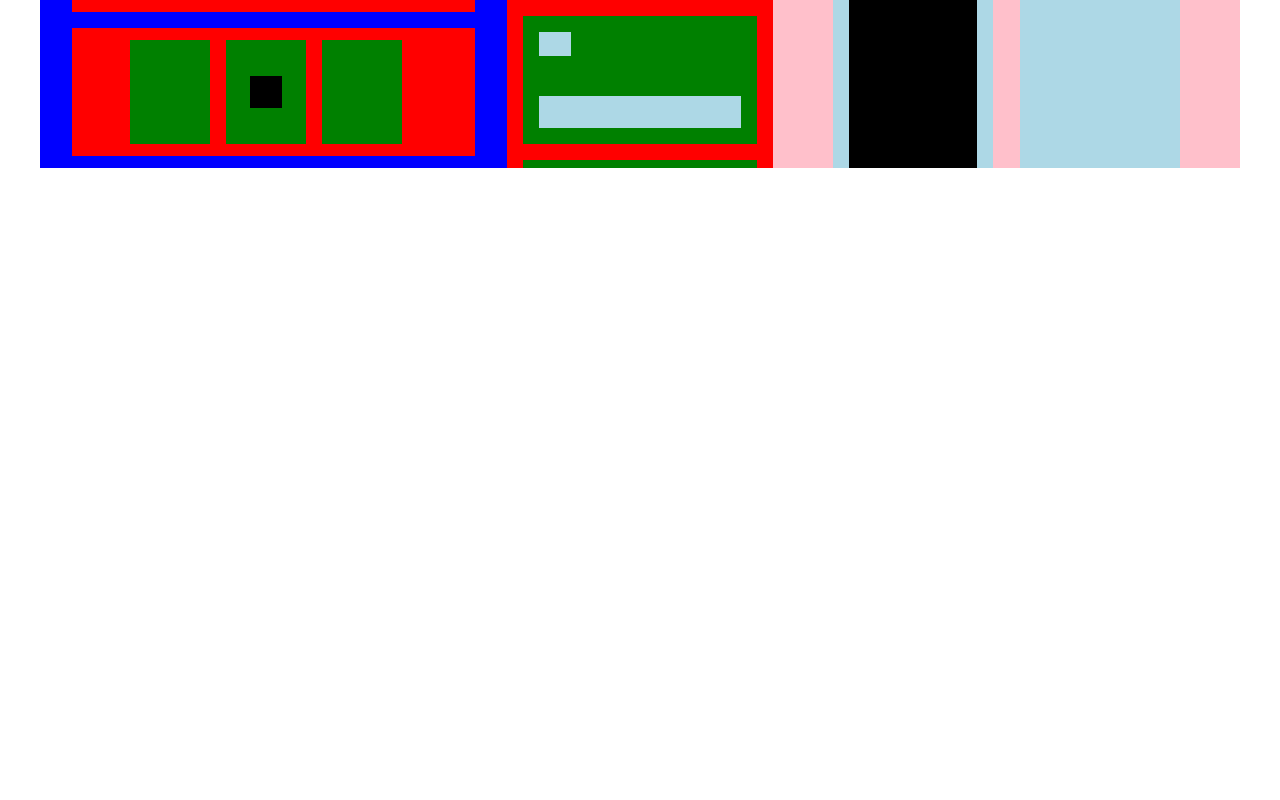
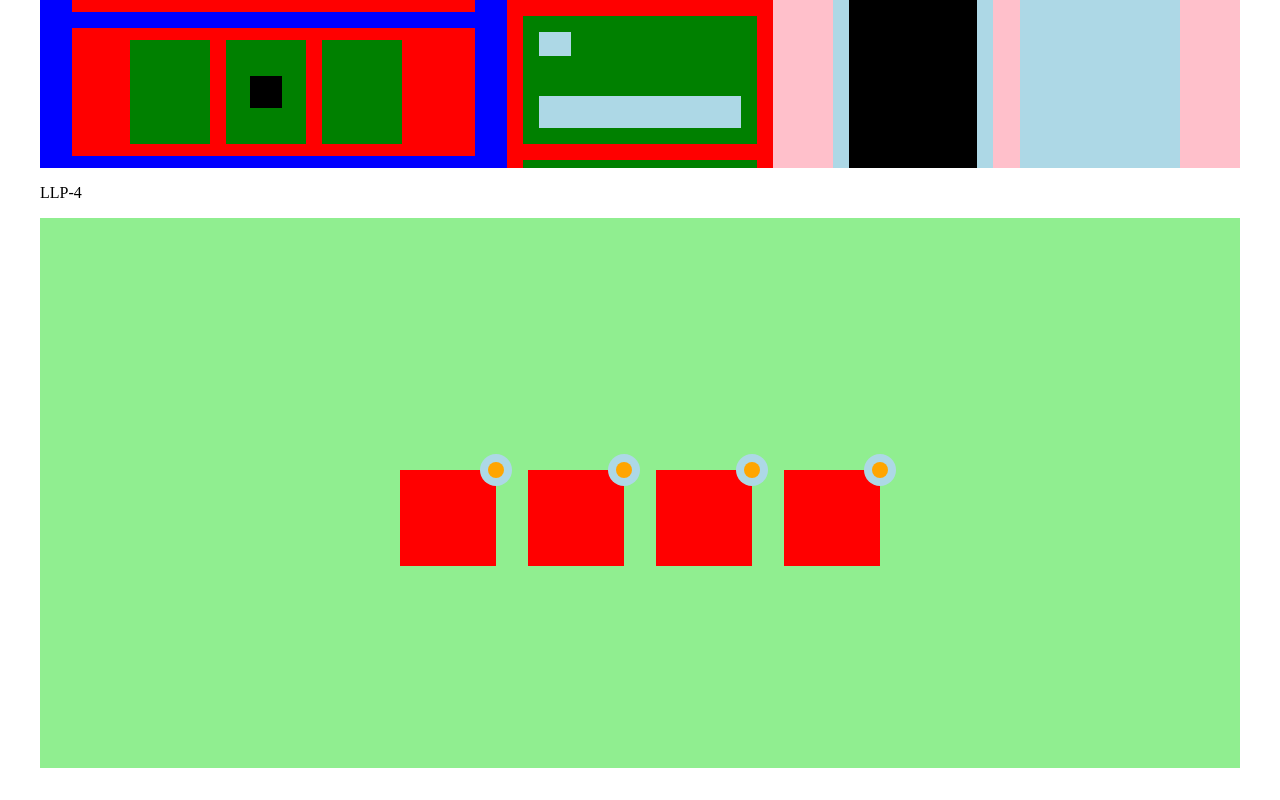
Before and after one commit to foronered/training-llp, a React (Create React App) app: page / in a window 1280 px wide. Shown: the part 10064-10864 px from the top of the page. Before the commit the page ends 10264 px from the top, so only its background shows below. Built offline with nearby package versions, Linux system fonts and the light colour scheme.

Commit message:
Quick review of first grid tries

```diff
--- a/src/App.tsx
+++ b/src/App.tsx
@@ -18,6 +18,7 @@ import { Module14 } from './modules/Module14'
 import { Module15 } from './modules/Module15'
 import { Module16 } from './modules/Module16'
 import { Module17 } from './modules/Module17'
+import { Module18 } from './modules/Module18'
 
 const GlobalStyle = createGlobalStyle`
   html {
@@ -61,6 +62,7 @@ export const App = () => {
       <Module15 />
       <Module16 />
       <Module17 />
+      <Module18 />
     </Wrapper>
   )
 }
--- /dev/null
+++ b/src/modules/Module18.tsx
@@ -0,0 +1,66 @@
+import React from 'react'
+import styled from 'styled-components'
+import { ModuleWrapper } from './common'
+
+const Container = styled.div`
+  flex: 1;
+  height: 100%;
+  display: flex;
+  background-color: lightgreen;
+  align-items: center;
+  justify-content: center;
+`
+
+const Wrapper = styled.div`
+  width: 128px;
+  height: 128px;
+  display: grid;
+  grid-template-columns: 16px 16px 1fr 16px 16px;
+  grid-template-rows: 16px 16px 1fr 16px 16px;
+`
+
+const Count = 4
+
+const RedSquare = styled.div`
+  background-color: red;
+  grid-row-start: 2;
+  grid-row-end: 5;
+  grid-column-start: 2;
+  grid-column-end: 5;
+`
+
+const BlueCircle = styled.div`
+  width: 32px;
+  height: 32px;
+  border-radius: 50%;
+  background-color: lightblue;
+  display: flex;
+  align-items: center;
+  justify-content: center;
+  grid-column: 4;
+`
+
+const OrangeCircle = styled.div`
+  width: 16px;
+  height: 16px;
+  border-radius: 50%;
+  background-color: orange;
+`
+
+export const Module18 = () => {
+  return (
+    <ModuleWrapper>
+      <p>LLP-4</p>
+      <Container>
+        {[...Array(Count)].map((_, i) => (
+          <Wrapper key={i}>
+            <RedSquare />
+            <BlueCircle>
+              <OrangeCircle />
+            </BlueCircle>
+          </Wrapper>
+        ))}
+      </Container>
+    </ModuleWrapper>
+  )
+}
```
